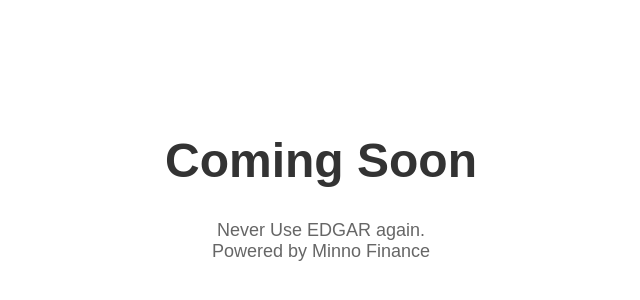
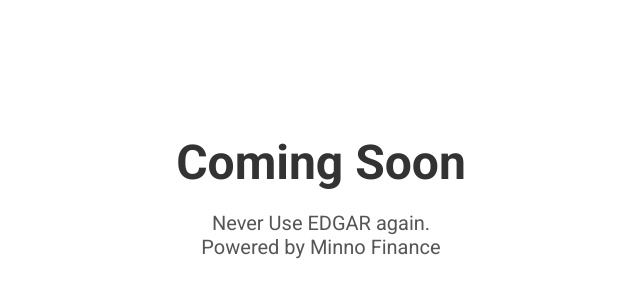
Before and after one commit to MinnoFinance/MinnoLanding, a plain HTML site: page index.html in a window 1280 px wide. Shown: the part 210-510 px from the top of the page, without its empty margins (319-959 px from the left). Drawn offline with Linux system fonts and the light colour scheme.

Commit message:
Update index.html

```diff
--- a/index.html
+++ b/index.html
@@ -5,6 +5,7 @@
     <meta name="viewport" content="width=device-width, initial-scale=1.0">
     <meta http-equiv="X-UA-Compatible" content="IE=edge">
     <title>EDGAR Search Filings</title>
+    <link href="https://fonts.googleapis.com/css2?family=Roboto:wght@400;700&display=swap" rel="stylesheet">
     <style>
         body {
             margin: 0;
@@ -13,19 +14,22 @@
             justify-content: center;
             align-items: center;
             height: 100vh;
-            font-family: Arial, sans-serif;
+            font-family: 'Roboto', sans-serif;
             background-color: #ffffff;
+            color: #333;
         }
         .container {
             text-align: center;
         }
         h1 {
             font-size: 48px;
-            color: #333;
+            font-weight: 700;
+            margin-bottom: 10px;
         }
         p {
-            font-size: 18px;
-            color: #666;
+            font-size: 20px;
+            font-weight: 400;
+            color: #555;
         }
     </style>
 </head>
```
